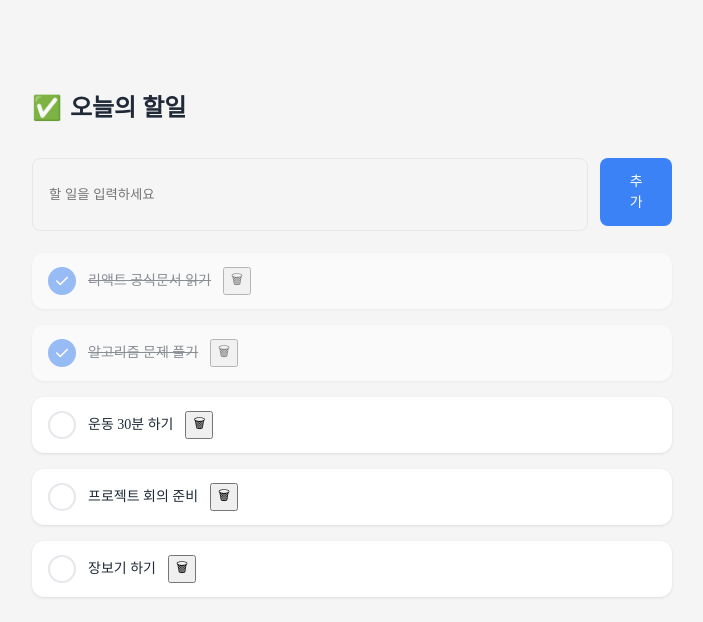
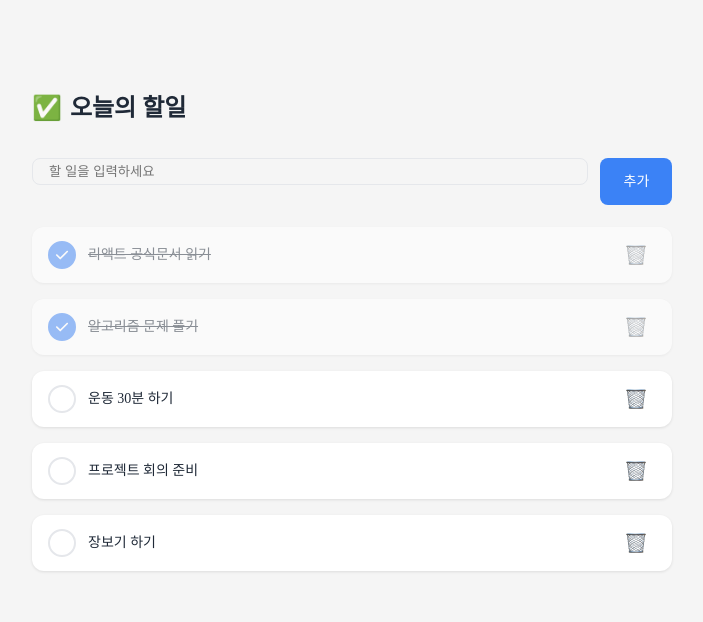
Before and after one commit to IT-Cotato/13th-Frontend-Assignment, a React (Vite) app: page / in a window 1280 px wide. Shown: the top 622 px of the page, without its empty margins (288-991 px from the left). Built offline with nearby package versions, Linux system fonts and the light colour scheme.

Commit message:
style: 삭제 버튼, 추가 버튼 스타일 수정

```diff
--- a/src/App.css
+++ b/src/App.css
@@ -41,6 +41,7 @@ li.todoCard {
     flex-shrink: 0;
     position: relative;
     gap: 12px;
+    justify-content: space-between;
 
     border-radius: 12px;
     background: #fff;
@@ -122,7 +123,7 @@ input[type="checkbox"] {
 
 input {
     display: flex;
-    height: 46.6px;
+    height: 0.6px;
     padding: 12px 16px;
     align-items: center;
     flex: 1 0 0;
@@ -148,10 +149,12 @@ input:focus {
 button#addButton {
     display: flex;
     width: 72.2px;
-    padding: 12.8px 23.2px 12.8px 24px;
+    height: 46.6px;
+    padding: 12px 23px 12px 24px;
     justify-content: center;
     align-items: center;
     flex-shrink: 0;
+    white-space: nowrap;
 
     border: 0;
     border-radius: 8px;
@@ -167,3 +170,19 @@ button#addButton {
     font-weight: 500;
     line-height: 21px; /* 150% */
 }
+
+#delete-button {
+    display: flex;
+    width: 40px;
+    height: 40px;
+    justify-content: center;
+    align-items: center;
+    background-color: transparent;
+    border: none;
+    border-radius: 8px;
+    cursor: pointer;
+}
+
+#delete-button img {
+    background-color: transparent;
+}
--- a/src/DeleteButton.tsx
+++ b/src/DeleteButton.tsx
@@ -1,7 +1,11 @@
+import trashIcon from "./resource/trashcan-icon.png";
+
 export default function DeleteButton({ onDelete }) {
     return (
         <>
-            <button onClick={() => onDelete()}>🗑</button>
+            <button id="delete-button" onClick={() => onDelete()}>
+                <img src={trashIcon} alt="삭제" width={20} height={20} />
+            </button>
         </>
     );
 }
```
Also changed, not shown: src/resource/trashcan-icon.png (added).
